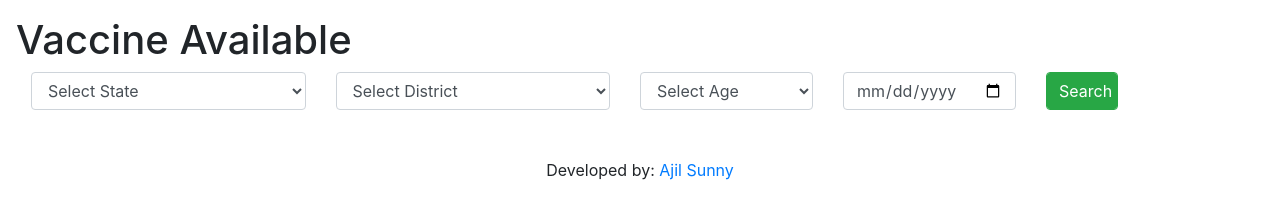
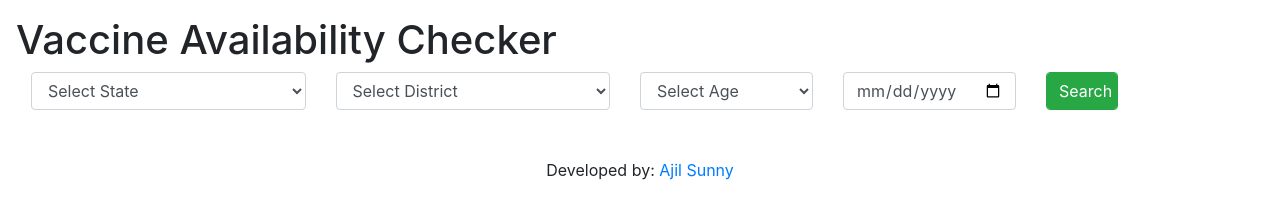
Before and after one commit to ajilsunny007/vaccine_availability, a plain HTML site: page index.html in a window 1280 px wide. Drawn offline with nearby package versions, Linux system fonts and the light colour scheme; no server answers.

Commit message:
Update index.html

```diff
--- a/index.html
+++ b/index.html
@@ -4,14 +4,14 @@
     <meta http-equiv="X-UA-Compatible" content="IE=edge">
     <meta content="text/html;charset=utf-8" http-equiv="Content-Type">
     <meta content="utf-8" http-equiv="encoding">
-    <title>Vaccine Available</title>
+    <title>Vaccine availablity checker</title>
     <link href="https://maxcdn.bootstrapcdn.com/bootstrap/4.1.1/css/bootstrap.min.css" rel="stylesheet" id="bootstrap-css">
     <script src="https://maxcdn.bootstrapcdn.com/bootstrap/4.1.1/js/bootstrap.min.js"></script>
     <script src="https://ajax.googleapis.com/ajax/libs/jquery/1.10.2/jquery.min.js"></script>
 </head>
 <body>
     <div class="m-3">
-    <h1>Vaccine Available</h1>
+    <h1>Vaccine Availability Checker</h1>
     <div class="col-md-12 col-sm-12 mt-2 row">
         <div class="col-md-3 col-sm-12">
             <select id="state" class="form-control">
```
